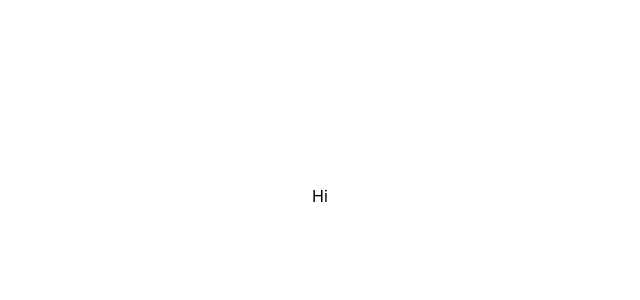
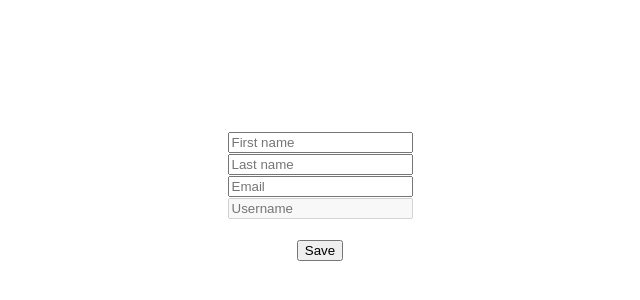
Before and after one commit to Tarik-Colakhodzic/User-Management-react, a React (Create React App) app: page /editcreate/1 in a window 1280 px wide. Shown: the part 204-504 px from the top of the page, without its empty margins (320-960 px from the left). Built offline with nearby package versions, Linux system fonts and the light colour scheme; no server answers.

Commit message:
Add and edit user implemented

```diff
--- a/public/index.html
+++ b/public/index.html
@@ -24,7 +24,7 @@
       work correctly both with client-side routing and a non-root public URL.
       Learn how to configure a non-root public URL by running `npm run build`.
     -->
-    <title>React App</title>
+    <title>User Management</title>
   </head>
   <body>
     <noscript>You need to enable JavaScript to run this app.</noscript>
--- a/src/application/modules/users/pages/EditCreateUserPage.js
+++ b/src/application/modules/users/pages/EditCreateUserPage.js
@@ -1,13 +1,36 @@
-//import { useStore } from "../../../../stores";
+import { useEffect } from "react";
+import { useParams } from "react-router-dom";
+import { useStore } from "../../../../stores";
+import { observer } from "mobx-react";
 
 const EditCreateUserPage = () => {
-    //const { userStore } = useStore();
+    const { userStore } = useStore();
+    let { id } = useParams();
+    const isCreate = id === 'undefined';
+
+    useEffect(() => {
+        if(isCreate){
+            return;
+        }
+        userStore.getUserByIdAsync(id);
+        // eslint-disable-next-line react-hooks/exhaustive-deps
+    }, []);
 
     return (
         <div>
-            Hi
+            <input ref={userStore.userFirstName} placeholder="First name"></input>
+            <br></br>
+            <input ref={userStore.userLastName} placeholder="Last name"></input>
+            <br></br>
+            <input ref={userStore.userEmail} placeholder="Email"></input>
+            <br></br>
+            <input disabled={!isCreate} ref={userStore.userUsername} placeholder="Username"></input>
+            <br></br>
+            <input hidden={!isCreate} ref={userStore.userPassword} placeholder="Password"></input>
+            <br></br>
+            <button onClick={() => userStore.saveUser(id, isCreate)} >Save</button>
         </div>
     )
 }
 
-export default EditCreateUserPage;
+export default observer(EditCreateUserPage);
--- a/src/application/modules/users/pages/UserPage.js
+++ b/src/application/modules/users/pages/UserPage.js
@@ -43,7 +43,7 @@ const UserPage = () => {
                                         <td>{user.email}</td>
                                         <td>{user.status ? 'Active' : 'Non active'}</td>
                                         <td>
-                                            <button>Edit</button>
+                                            <button onClick={() => userStore.goToEditCreatePage(user.id)}>Edit</button>
                                             <button onClick={() => userStore.deleteUserAsync(user.id)} >Delete</button>
                                         </td>
                                     </tr>
@@ -51,7 +51,7 @@ const UserPage = () => {
                             </tbody>
                     </table>
                 }
-                <button>Create new user</button>
+                <button onClick={() => userStore.goToEditCreatePage()} >Create new user</button>
             </div>
         </div>
     )
--- a/src/application/modules/users/stores/UserStore.js
+++ b/src/application/modules/users/stores/UserStore.js
@@ -9,6 +9,13 @@ class UserStore {
     username = React.createRef('');
     email = React.createRef('');
     status = true;
+
+    userFirstName = React.createRef('');
+    userLastName = React.createRef('');
+    userUsername = React.createRef('');
+    userEmail = React.createRef('');
+    userStatus = React.createRef(true);
+    userPassword = React.createRef('');
 
     constructor() {
         this.userService = new UserService();
@@ -29,18 +36,56 @@ class UserStore {
         })
     }
 
-    async deleteUserAsync(id){
+    async deleteUserAsync(id) {
         var response = await this.userService.deleteAsync(id);
         console.log(response);
     }
 
-    changeStatus(){
+    async getUserByIdAsync(id) {
+        var response = await this.userService.getByIdAsync(id);
+
+        this.userFirstName.current.value = response.data.firstName;
+        this.userLastName.current.value = response.data.lastName;
+        this.userEmail.current.value = response.data.email;
+        this.userUsername.current.value = response.data.username;
+    }
+
+    async saveUser(id, isCreate) {
+        var response = null;
+        var model = {
+            firstName: this.userFirstName.current.value,
+            lastName: this.userLastName.current.value,
+            email: this.userEmail.current.value,
+            status: this.status
+        }
+
+        if (isCreate) {
+            response = await this.userService.postAsync(Object.assign(model, { username: this.userUsername.current.value, password: this.userPassword.current.value }));
+        } else {
+            response = await this.userService.putAsync(id, model)
+        }
+
+        if (response.status === 200) {
+            alert("Operation is successfully completed");
+            this.userFirstName.current.value = '';
+            this.userLastName.current.value = '';
+            this.userUsername.current.value = '';
+            this.userEmail.current.value = '';
+            this.userPassword.current.value = '';
+        }
+    }
+
+    changeStatus() {
         this.status = !this.status;
     }
 
     get noUsers() {
         return this.userList && this.userList.length === 0;
     };
+
+    goToEditCreatePage(id) {
+        window.location.href = '/editcreate/' + id;
+    }
 }
 
 export default UserStore
--- a/src/common/services/BaseService.js
+++ b/src/common/services/BaseService.js
@@ -15,13 +15,14 @@ class BaseService {
         return await axios.get(this.apiUrl + "/" + id);
     };
 
-    // async postAsync(params) {
-    //     return await axios.post(this.apiURL, { params });
-    // };
+    async postAsync(params) {
+        return await axios.post(this.apiUrl, params);
+    };
 
-    // async putAsync(id, params) {
-    //     return await axios.put(this.apiURL, id, { params });
-    // };
+    async putAsync(id, params) {
+        console.log(id, params);
+        return await axios.put(this.apiUrl + "/" + id, params);
+    };
 
     async deleteAsync(id) {
         return await axios.delete(this.apiUrl + "/" + id);
--- a/src/routes.js
+++ b/src/routes.js
@@ -15,7 +15,7 @@ function Routes() {
                     component={UserPage}
                 />
                 <Route
-                    path="/editcreate"
+                    path="/editcreate/:id"
                     component={EditCreateUserPage}
                 />
                 <Redirect to="/" />
```
